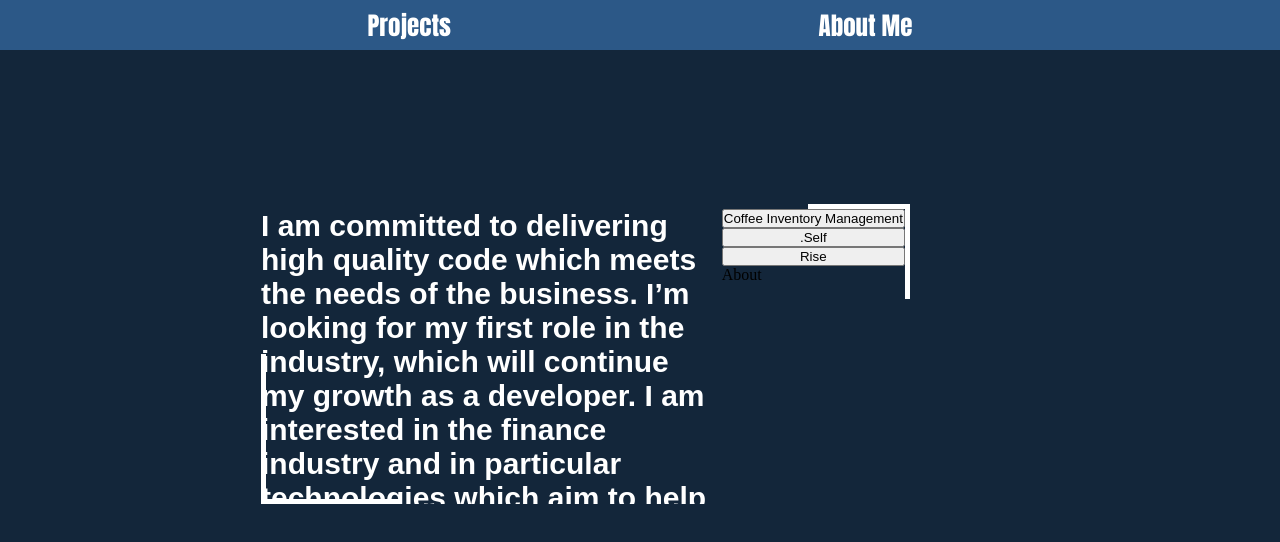
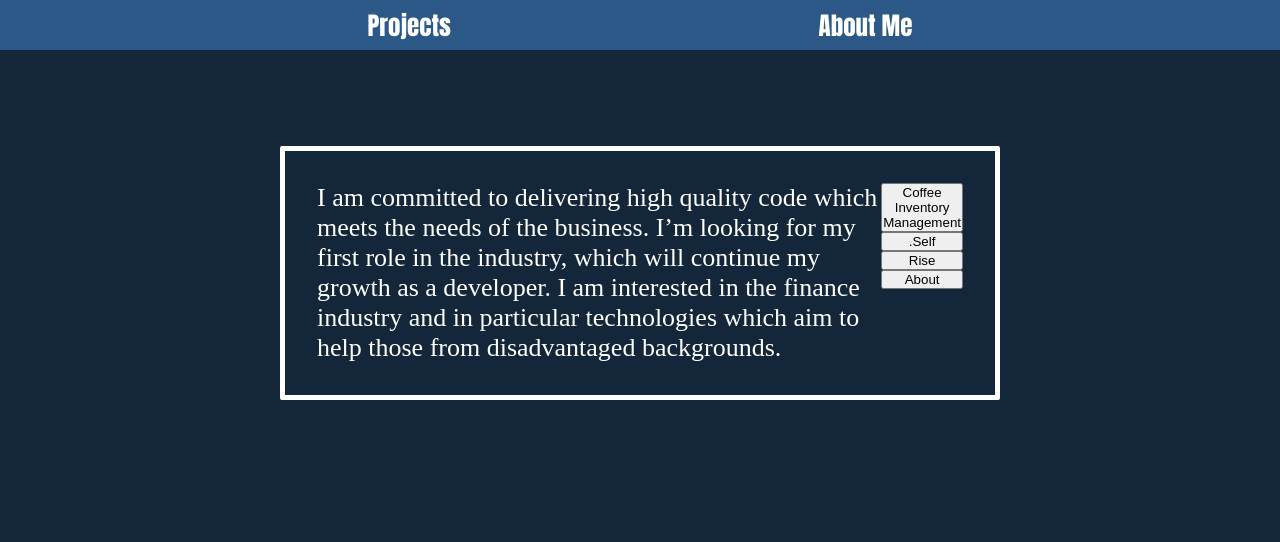
Before and after one commit to MackieJG/portfolio, a Next.js app: page /home in a window 1280 px wide. Shown: the top 542 px of the page. Built offline with nearby package versions, Linux system fonts and the light colour scheme.

Commit message:
updating CSS for a wrap round the div containers in my landing page

```diff
--- a/src/pages/home.js
+++ b/src/pages/home.js
@@ -23,6 +23,7 @@ export default function Home() {
     return (
         <>
         < Nav />
+            <div className={styles.pageWrapper}>
                 <div className={styles.container}>
                     <div className={styles.aboutMe}>
                         { videoId ? (
@@ -46,7 +47,8 @@ export default function Home() {
                         <button className={styles.button} onClick={handleCoffeeProjectClick}>Coffee Inventory Management</button>
                         <button className={styles.button} onClick={handleSelfProjectClick}>.Self</button>
                         <button className={styles.button} onClick={handleRiseProjectClick}>Rise</button>
-                    <Link href="/about">About</Link>
+                        <button className={styles.button}><Link href="/about">About</Link></button>
+                    </div>
                 </div>
             </div>
 
--- a/src/styles/welcome.module.css
+++ b/src/styles/welcome.module.css
@@ -1,54 +1,29 @@
-
+.pageWrapper {
+    display: flex;
+    max-width: 1200px;
+    margin: auto;
+    justify-content: center;
+}
 
 .container {
     display: flex;
-    background-color:#13263a;
-    margin: 0 20%;
+    width: 60%;
+    justify-content: center;
+    padding: 2rem;
+    margin: 6rem 0;
+    border-left: 5px solid white;
+    border-bottom: 5px solid white;
+    border-top: 5px solid white;
+    border-right: 5px solid white;
+    border-radius: 2px;
+}
 
+.aboutMe {
+    color: white;
+    font-size: 26px;;
 }
 
 .linkMe {
-    display:flex;
-    flex-direction: column;
-    margin-top: 20%;
-    position: relative;
-    padding: 5px;
+   display: flex;
+   flex-direction: column;
 }
-
-.linkMe::after {
-    content: "";
-    position: absolute;
-    top: 0;
-    right: 0;
-    bottom: 0;
-    width: 50%;
-    height: 30%;
-    border-top: 5px solid rgb(255, 255, 255);
-    border-right: 5px solid rgb(255, 255, 255);
-
-}
-
-.aboutMe {
-    display:flex;
-    flex-direction: column;
-    position: relative;
-    font-family:Arial, Helvetica, sans-serif;
-    color: rgb(255, 255, 255);
-    font-weight: bolder;
-    font-size:30px;
-    margin-top: 20%;
-    flex-basis: 60%;
-    height: 300px;
-    padding: 5px;
-}
-
-.aboutMe::after {
-    content:"";
-    position: absolute;
-    bottom: 0;
-    width: 30%;
-    height: 50%;
-    border-left: 5px solid white;
-    border-bottom: 5px solid white;
-    box-sizing: border-box;
-}
```
Lines whose indentation alone changed are shown as unchanged.
